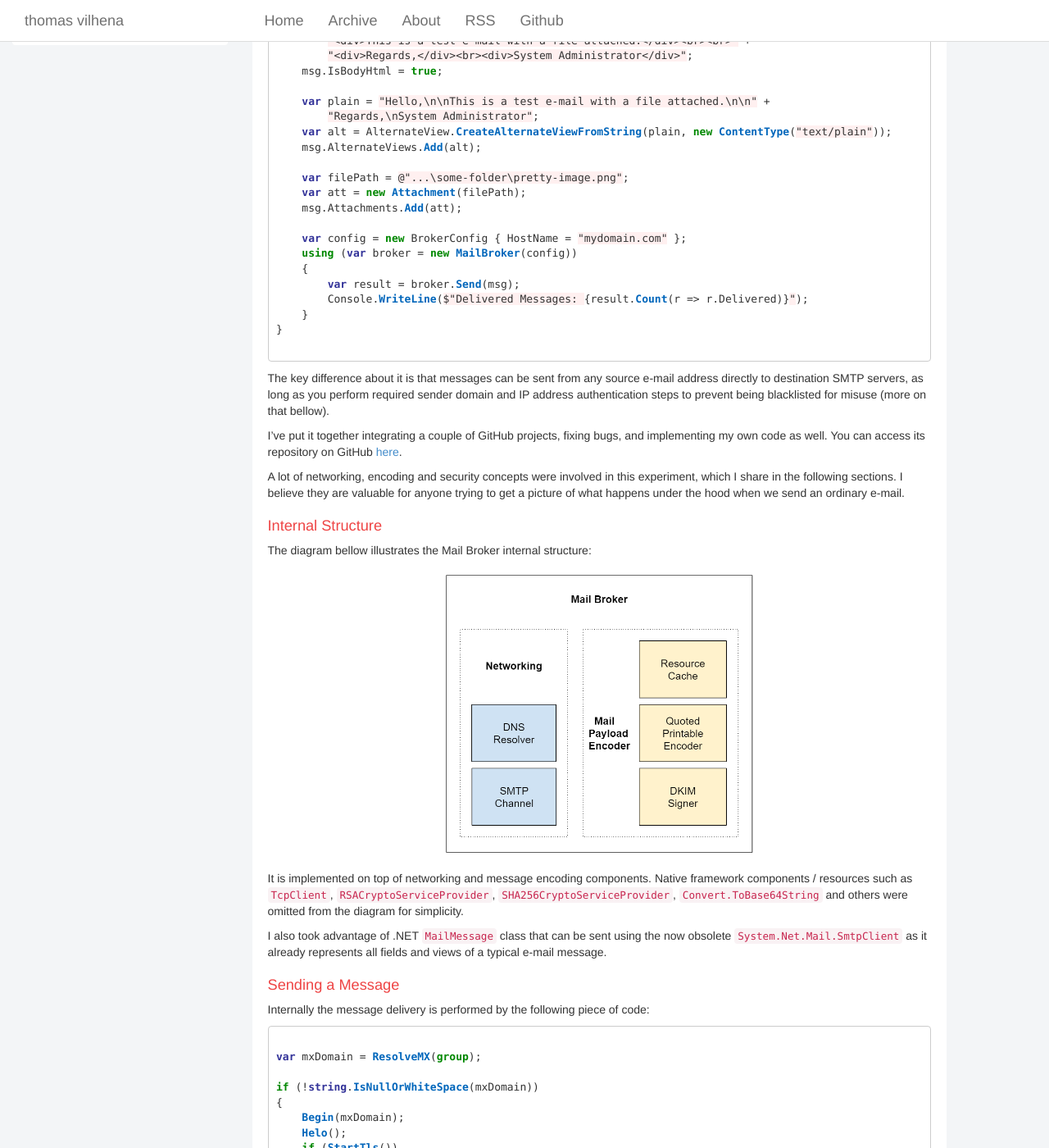
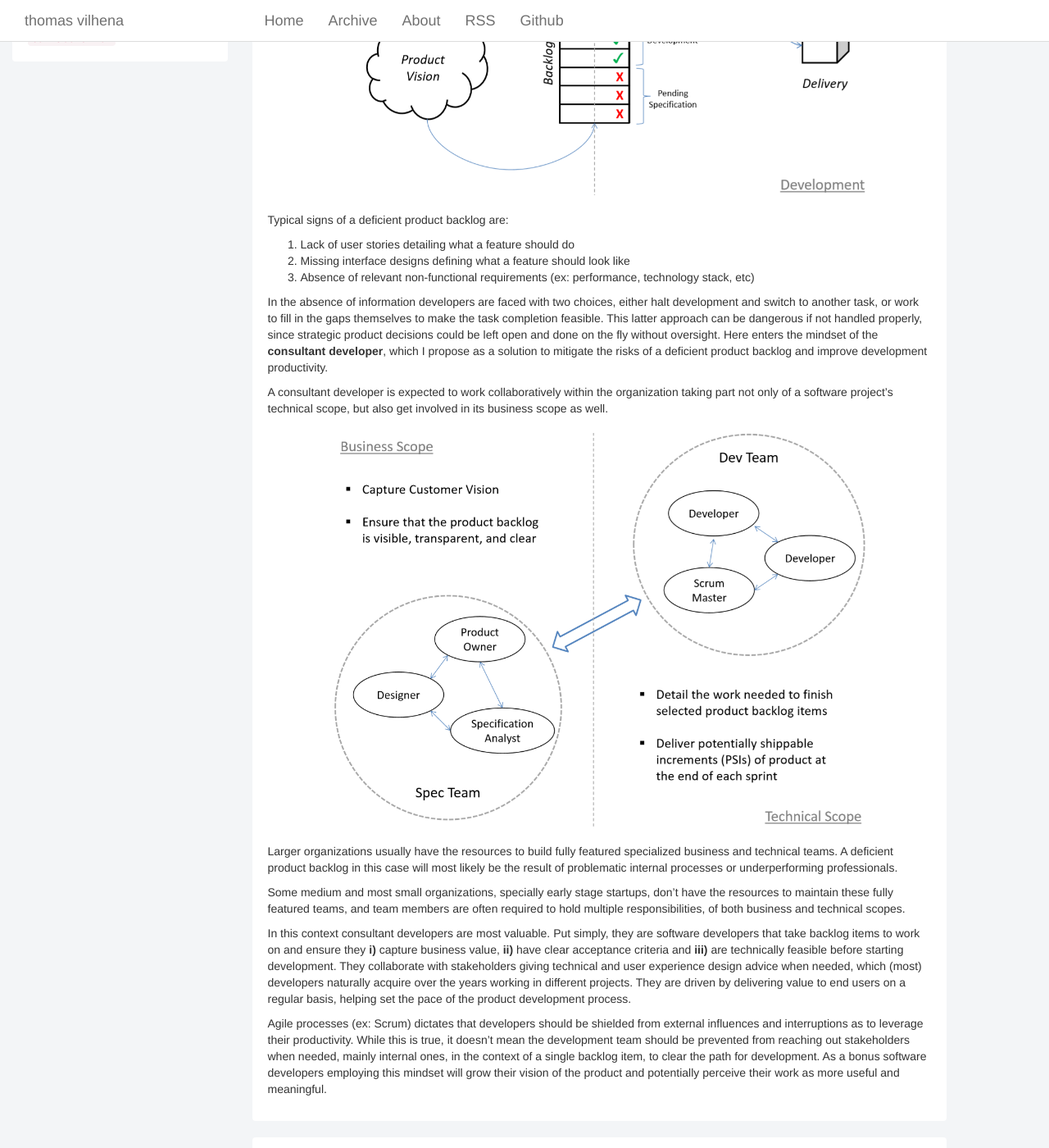
Before and after one commit to TCGV/blog, a Jekyll site: the page built from index.html, in a window 1280 px wide and 1400 px high, scrolled down 596 px. Shown: the whole window at 82% size. Built offline with Jekyll 4.4.1, drawn with Linux system fonts in a browser that asks for light colours; the list of posts is cut into pages by our own code; some of the changed text lies outside the part shown.

Commit message:
Publishing 2020-02-24-the-consultant-developer.md

```diff
--- /dev/null
+++ b/_posts/2020-02-24-the-consultant-developer.md
@@ -0,0 +1,42 @@
+---
+layout: post
+title: "The Consultant Developer"
+date: 2020-02-23 12:00:00 -0300
+tags: collaboration
+---
+
+In an ideal world software developers would only work on tasks from a perfectly refined product backlog. Tasks requirements, user stories, user flows, interface designs, edge cases, etc would be thoroughly detailed, allowing for maximum productivity during development since all required information would be easy to access and readily available.
+
+In practice this is rarely the case. Backlog refinement is an important but often neglected process. Below I provide a commom definition of what it is:
+
+> Backlog refinement is the ongoing process of reviewing product backlog items and checking that they are appropriately prepared and ordered in a way that makes them clear and executable for teams once they are planned for development
+
+It can be regarded as a specification process somewhat perpendicular to the software development process, i.e., backlog refinement is driven by the product vision, fit to technical constraints and performed concurrently and in anticipation of development:
+
+<p align="center">
+  <img style="max-height: 380px; max-width: 100%; margin: 10px" src="{{ site.baseurl }}/images/p15/product_backlog.PNG" alt="Product Backlog"/>
+  <br>
+</p>
+
+Typical signs of a deficient product backlog are:
+
+1. Lack of user stories detailing what a feature should do
+1. Missing interface designs defining what a feature should look like
+1. Absence of relevant non-functional requirements (ex: performance, technology stack, etc)
+
+In the absence of information developers are faced with two choices, either halt development and switch to another task, or work to fill in the gaps themselves to make the task completion feasible. This latter  approach can be dangerous if not handled properly, since strategic product decisions could be left open and done on the fly without oversight. Here enters the mindset of the <b>consultant developer</b>, which I propose as a solution to mitigate the risks of a deficient product backlog and improve development productivity.
+
+A consultant developer is expected to work collaboratively within the organization taking part not only of a software project's technical scope, but also get involved in its business scope as well.
+
+<p align="center">
+  <img style="width: 652px; max-width: 100%; margin: 10px" src="{{ site.baseurl }}/images/p15/product_scopes.PNG" alt="Product Scopes"/>
+  <br>
+</p>
+
+Larger organizations usually have the resources to build fully featured specialized business and technical teams. A deficient product backlog in this case will most likely be the result of problematic internal processes or underperforming professionals.
+
+Some medium and most small organizations, specially early stage startups, don't have the resources to maintain these fully featured teams, and team members are often required to hold multiple responsibilities, of both business and technical scopes.
+
+In this context consultant developers are most valuable. Put simply, they are software developers that take backlog items to work on and ensure they <b>i)</b> capture business value, <b>ii)</b> have clear acceptance criteria and <b>iii)</b> are technically feasible before starting development. They collaborate with stakeholders giving technical and user experience design advice when needed, which (most) developers naturally acquire over the years working in different projects. They are driven by delivering value to end users on a regular basis, helping set the pace of the product development process.
+
+Agile processes (ex: Scrum) dictates that developers should be shielded from external influences and interruptions as to leverage their productivity. While this is true, it doesn't mean the development team should be prevented from reaching out stakeholders when needed, mainly internal ones, in the context of a single backlog item, to clear the path for development. As a bonus software developers employing this mindset will grow their vision of the product and potentially perceive their work as more useful and meaningful.
```
Also changed, not shown: _posts/2020-01-26-mail-submission-under-the-hood.md (+1 -1 lines), tag/collaboration.md (added, +5 -0 lines), images/p15/product_backlog.PNG (added), images/p15/product_scopes.PNG (added).
